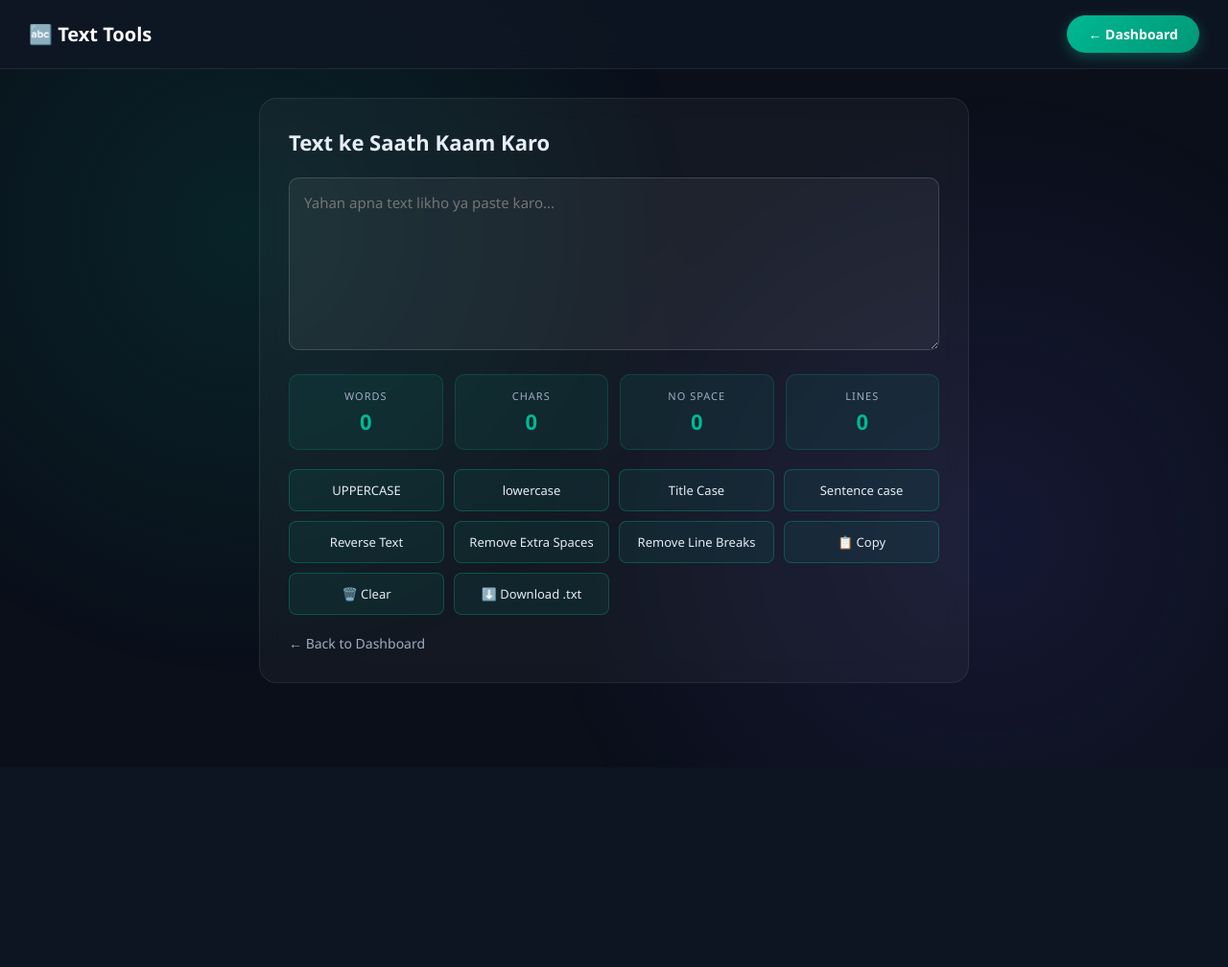
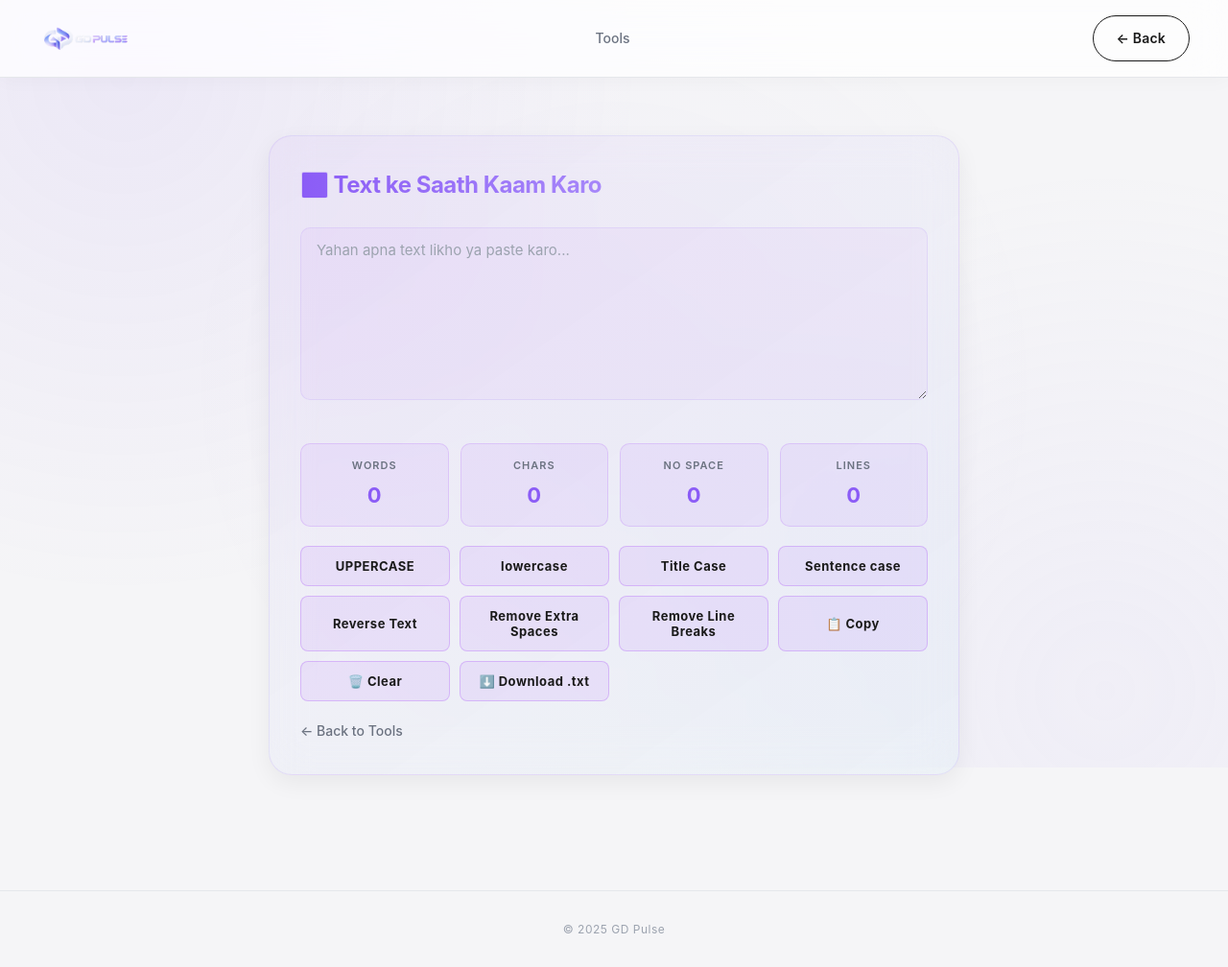
Before and after one commit to IGDIVU/gd-pulse, a Flask app: page /tools/text-tools in a window 1280 px wide. Shown: the whole page at 96% size. Before the commit the page ends 712 px from the top, so only its background shows below. Run offline with Flask 3, Linux system fonts and the light colour scheme; the visitor is signed in with stand-in values (Sample User, id 1).

Commit message:
Update text-tools.html

```diff
--- a/templates/text-tools.html
+++ b/templates/text-tools.html
@@ -4,90 +4,27 @@
 <meta charset="UTF-8">
 <meta name="viewport" content="width=device-width, initial-scale=1.0">
 <title>Text Tools — GD Pulse</title>
-<style>
-  * { margin: 0; padding: 0; box-sizing: border-box; font-family: 'Segoe UI', Arial, sans-serif; }
-  body { background: #0a0f1a; color: #e6edf5; min-height: 100vh; }
-  body::before {
-    content: ""; position: fixed; inset: 0;
-    background: radial-gradient(circle at 20% 30%, rgba(0,184,148,0.12), transparent 40%),
-                radial-gradient(circle at 80% 70%, rgba(108,92,231,0.12), transparent 40%);
-    z-index: -1;
-  }
-  header {
-    background: rgba(15,23,36,0.75); backdrop-filter: blur(14px);
-    border-bottom: 1px solid rgba(255,255,255,0.08);
-    color: white; padding: 16px 30px;
-    display: flex; justify-content: space-between; align-items: center;
-    position: sticky; top: 0; z-index: 100;
-  }
-  header h1 { font-size: 20px; }
-  .btn {
-    background: linear-gradient(135deg, #00b894, #019875); color: white;
-    padding: 10px 22px; border: none; border-radius: 30px;
-    cursor: pointer; font-size: 14px; font-weight: bold;
-    text-decoration: none; box-shadow: 0 4px 14px rgba(0,184,148,0.35);
-  }
-  .btn:hover { transform: translateY(-2px); }
-  main { padding: 30px; max-width: 800px; margin: 0 auto; }
-  .box {
-    background: rgba(255,255,255,0.04);
-    border: 1px solid rgba(255,255,255,0.08);
-    padding: 30px; border-radius: 18px;
-    backdrop-filter: blur(12px);
-  }
-  h2 { margin-bottom: 22px; font-size: 22px; }
-  textarea {
-    width: 100%; min-height: 180px; padding: 15px;
-    border: 1px solid rgba(255,255,255,0.15);
-    border-radius: 10px; background: rgba(255,255,255,0.05);
-    color: #e6edf5; font-size: 15px; resize: vertical;
-    font-family: inherit;
-  }
-  textarea:focus { outline: none; border-color: #00b894; }
-  .stats {
-    display: grid;
-    grid-template-columns: repeat(auto-fit, minmax(110px, 1fr));
-    gap: 12px; margin: 20px 0;
-  }
-  .stat-box {
-    background: rgba(0,184,148,0.08);
-    border: 1px solid rgba(0,184,148,0.2);
-    border-radius: 10px; padding: 14px; text-align: center;
-  }
-  .stat-box .label { font-size: 11px; color: #a0aec0; text-transform: uppercase; letter-spacing: 1px; }
-  .stat-box .value { font-size: 22px; font-weight: bold; color: #00b894; margin-top: 4px; }
-  .btn-grid {
-    display: grid;
-    grid-template-columns: repeat(auto-fit, minmax(140px, 1fr));
-    gap: 10px; margin-top: 15px;
-  }
-  .action-btn {
-    padding: 12px; border: 1px solid rgba(0,184,148,0.3);
-    background: rgba(0,184,148,0.08);
-    color: #e6edf5; border-radius: 8px;
-    cursor: pointer; font-size: 13px;
-    transition: 0.25s; font-weight: 500;
-  }
-  .action-btn:hover {
-    background: rgba(0,184,148,0.2);
-    border-color: #00b894;
-    transform: translateY(-2px);
-  }
-  .back { display: inline-block; margin-top: 20px; color: #a0aec0; text-decoration: none; font-size: 14px; }
-  .back:hover { color: #00b894; }
-</style>
+<link rel="icon" type="image/png" href="/static/favicon.png">
+<link rel="stylesheet" href="/static/style.css">
 </head>
 <body>
+
   <header>
-    <h1>🔤 Text Tools</h1>
-    <a href="/" class="btn">← Dashboard</a>
+    <a href="/" class="logo"><img src="/static/logo-horizontal.png" alt="GD Pulse"></a>
+    <nav class="nav-links"><a href="/tools">Tools</a></nav>
+    <div class="header-right">
+      <a href="/tools" class="btn btn-outline">← Back</a>
+    </div>
   </header>
+
   <main>
+    <div class="container" style="max-width: 800px;">
       <div class="box">
-      <h2>Text ke Saath Kaam Karo</h2>
-      <textarea id="text" placeholder="Yahan apna text likho ya paste karo..." oninput="updateStats()"></textarea>
+        <h2>🔤 Text ke Saath Kaam Karo</h2>
 
-      <div class="stats">
+        <textarea id="text" placeholder="Yahan apna text likho ya paste karo..." style="min-height:180px;" oninput="updateStats()"></textarea>
+
+        <div class="stats-grid">
           <div class="stat-box"><div class="label">Words</div><div class="value" id="s-words">0</div></div>
           <div class="stat-box"><div class="label">Chars</div><div class="value" id="s-chars">0</div></div>
           <div class="stat-box"><div class="label">No Space</div><div class="value" id="s-nospace">0</div></div>
@@ -107,12 +44,15 @@
           <button class="action-btn" onclick="downloadText()">⬇️ Download .txt</button>
         </div>
 
-      <a href="/" class="back">← Back to Dashboard</a>
+        <a href="/tools" class="back">← Back to Tools</a>
+      </div>
     </div>
   </main>
+
+  <footer><p>© 2025 GD Pulse</p></footer>
+
   <script>
     const txt = document.getElementById("text");
-
     function updateStats() {
       const t = txt.value;
       const words = t.trim() ? t.trim().split(/\s+/).length : 0;
@@ -121,29 +61,15 @@
       document.getElementById("s-nospace").innerText = t.replace(/\s/g, "").length;
       document.getElementById("s-lines").innerText = t ? t.split("\n").length : 0;
     }
-
     function toUpper() { txt.value = txt.value.toUpperCase(); updateStats(); }
     function toLower() { txt.value = txt.value.toLowerCase(); updateStats(); }
-    function toTitle() {
-      txt.value = txt.value.replace(/\w\S*/g, w => w.charAt(0).toUpperCase() + w.substr(1).toLowerCase());
-      updateStats();
-    }
-    function toSentence() {
-      txt.value = txt.value.toLowerCase().replace(/(^\s*\w|[.!?]\s*\w)/g, c => c.toUpperCase());
-      updateStats();
-    }
+    function toTitle() { txt.value = txt.value.replace(/\w\S*/g, w => w.charAt(0).toUpperCase() + w.substr(1).toLowerCase()); updateStats(); }
+    function toSentence() { txt.value = txt.value.toLowerCase().replace(/(^\s*\w|[.!?]\s*\w)/g, c => c.toUpperCase()); updateStats(); }
     function reverseText() { txt.value = txt.value.split("").reverse().join(""); updateStats(); }
     function removeSpaces() { txt.value = txt.value.replace(/[ \t]+/g, " ").trim(); updateStats(); }
     function removeLineBreaks() { txt.value = txt.value.replace(/\n+/g, " ").trim(); updateStats(); }
     function clearText() { if (confirm("Text clear karna hai?")) { txt.value = ""; updateStats(); } }
-
-    function copyText() {
-      if (!txt.value) { alert("Kuch text toh likho"); return; }
-      txt.select();
-      document.execCommand("copy");
-      alert("Copy ho gaya! ✅");
-    }
-
+    function copyText() { if (!txt.value) { alert("Kuch text toh likho"); return; } txt.select(); document.execCommand("copy"); alert("Copy ho gaya! ✅"); }
     function downloadText() {
       if (!txt.value) { alert("Kuch text toh likho"); return; }
       const blob = new Blob([txt.value], { type: "text/plain" });
@@ -153,5 +79,6 @@
       a.click();
     }
   </script>
+
 </body>
 </html>
```
Lines whose indentation alone changed are shown as unchanged.
